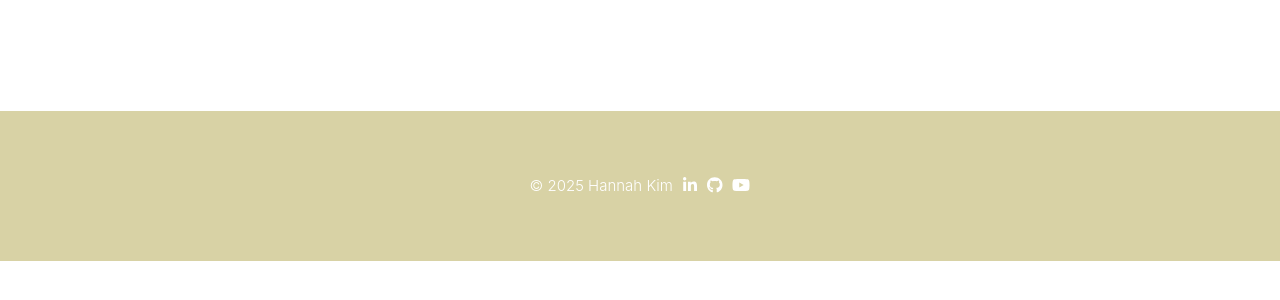
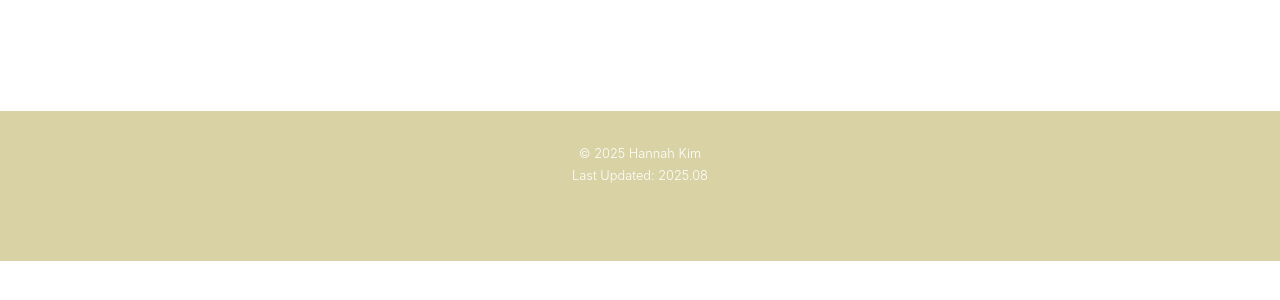
Before and after one commit to Gamddalki/hannahkim, a React (Create React App) app: page /1/1 in a window 1280 px wide. Shown: the part 108-408 px from the top of the page. Built offline with nearby package versions, Linux system fonts and the light colour scheme; a web font is replaced by a local one.

Commit message:
💄 UI : Update footer

```diff
--- a/src/Components/Footer.js
+++ b/src/Components/Footer.js
@@ -1,60 +1,37 @@
 import React from "react";
 import styled from "styled-components";
-import { FontAwesomeIcon } from "@fortawesome/react-fontawesome";
-import {
-  faYoutube,
-  faLinkedinIn,
-  faGithub,
-} from "@fortawesome/free-brands-svg-icons";
 
 const FooterDiv = styled.div`
   width: 100%;
-  min-width: 820px;
   bottom: 0;
   padding: 30px;
   height: 150px;
   background-color: ${(props) => props.theme.colors.footer};
   text-align: center;
-  display: flex;
   align-items: center;
   justify-content: center;
+
+  @media (max-width: 768px) {
+    padding: 20px;
+    height: auto;
+    min-height: 120px;
+  }
+
   span {
     padding: 5px;
     color: ${(props) => props.theme.colors.footerText};
+    display: block;
+    margin: 5px 0;
+    font-size: 0.8rem;
+    line-height: 0.4rem;
   }
-`;
-
-const Icon = styled(FontAwesomeIcon)`
-  color: ${(props) => props.theme.colors.footerText};
-  size: 1x;
-  padding: 5px;
 `;
 
 function Footer() {
   return (
     <FooterDiv>
       <span>&copy; 2025 Hannah Kim</span>
-      <a
-        href="https://www.linkedin.com/in/hannahk01/"
-        target={"_blank"}
-        rel="noreferrer"
-      >
-        <Icon icon={faLinkedinIn} />
-      </a>
-      <a
-        href="https://github.com/Gamddalki/"
-        target={"_blank"}
-        rel="noreferrer"
-      >
-        <Icon icon={faGithub} />
-      </a>
-      <a
-        href="https://www.youtube.com/@dahae01"
-        target={"_blank"}
-        rel="noreferrer"
-      >
-        <Icon icon={faYoutube} />
-      </a>
+      <span>Last Updated: 2025.08</span>
     </FooterDiv>
   );
 }
```
